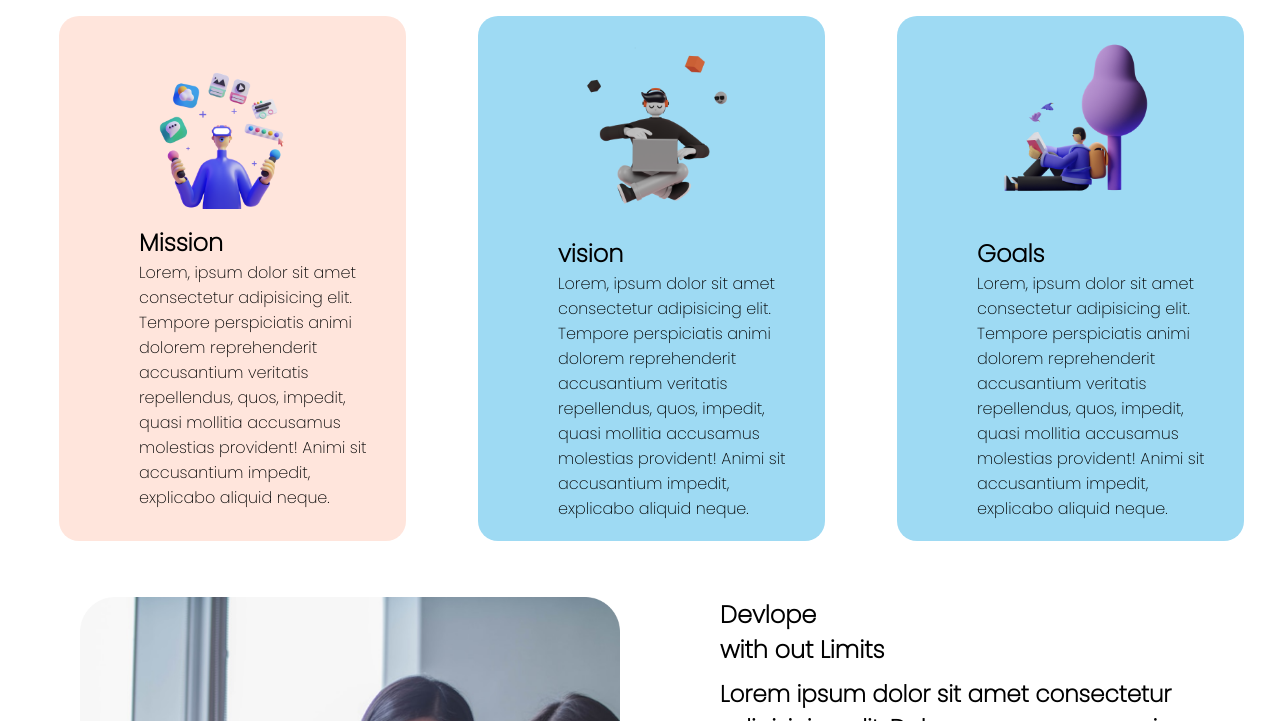
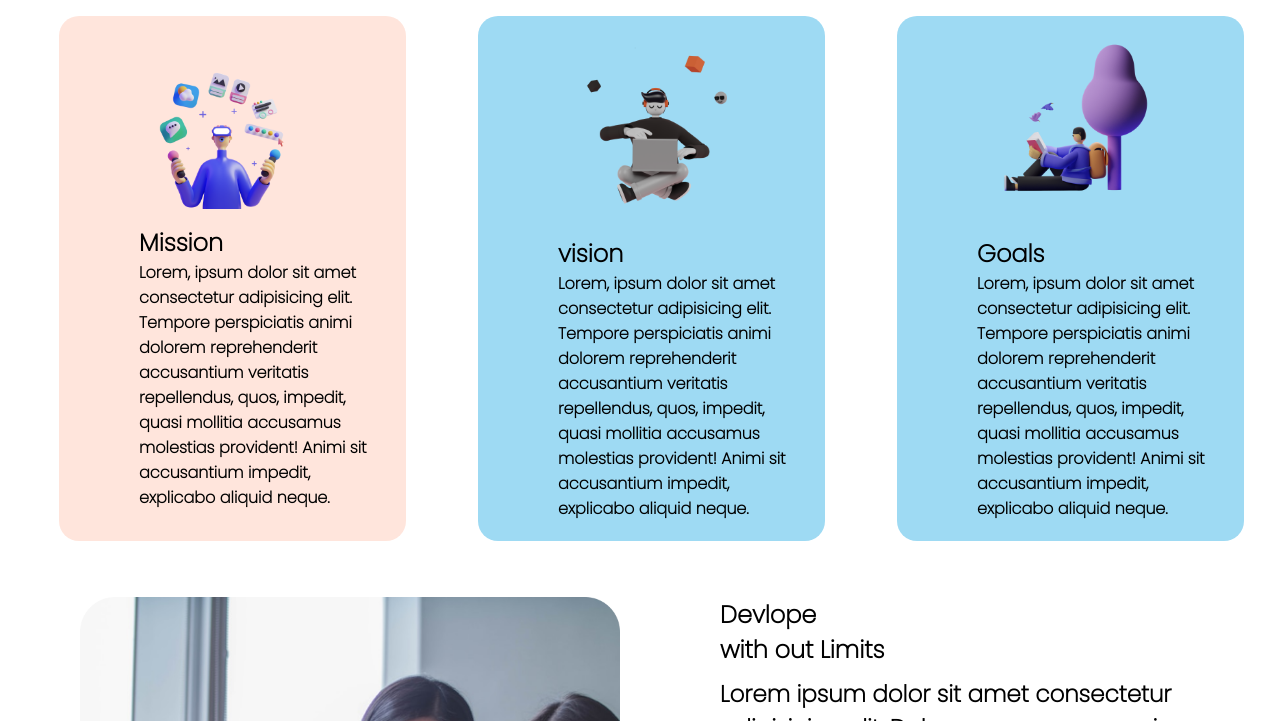
Before and after one commit to hemaiath-uddiin/AssingmentOne, a plain HTML site: page index.html in a window 1280 px wide. Shown: the part 614-1335 px from the top of the page. Drawn offline with Linux system fonts and the light colour scheme.

Commit message:
box pragrap font size change

```diff
--- a/style.css
+++ b/style.css
@@ -86,11 +86,19 @@ p.scroll_down {
     margin: 36px;
     border-radius: 20px;
 }
+.boxOne p {
+    font-size: 16px;
+    font-weight: bold;
+}
 .boxTwo.half_width {
     background: #9edaf3;
 }
 .boxTwo {background: silver;  margin: 36px;
     border-radius: 20px;}
+    .boxTwo p {
+        font-size: 16px;
+        font-weight: bold;
+    }
 /* mission section End here */
 
 /* service section start here */
```
